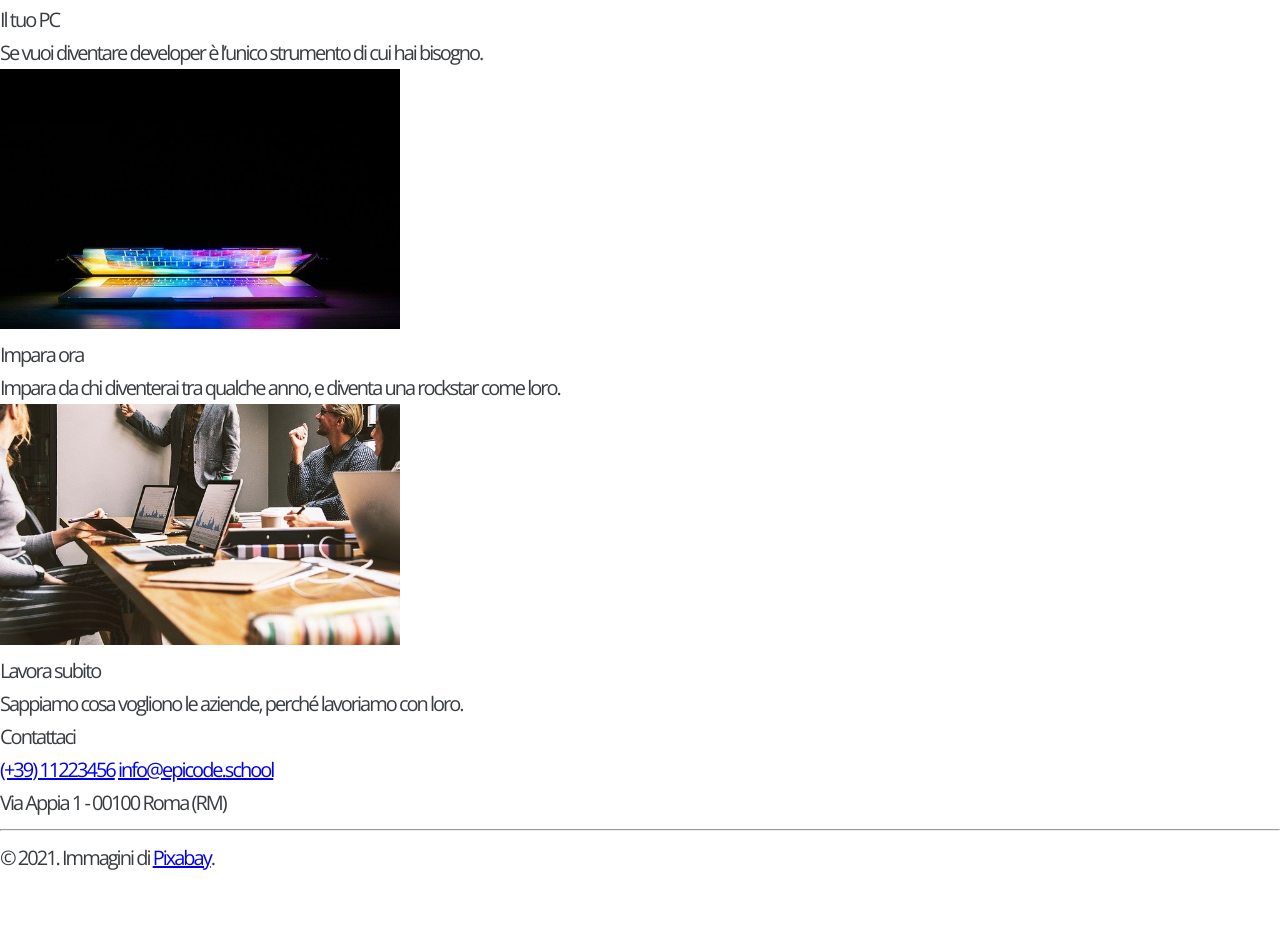
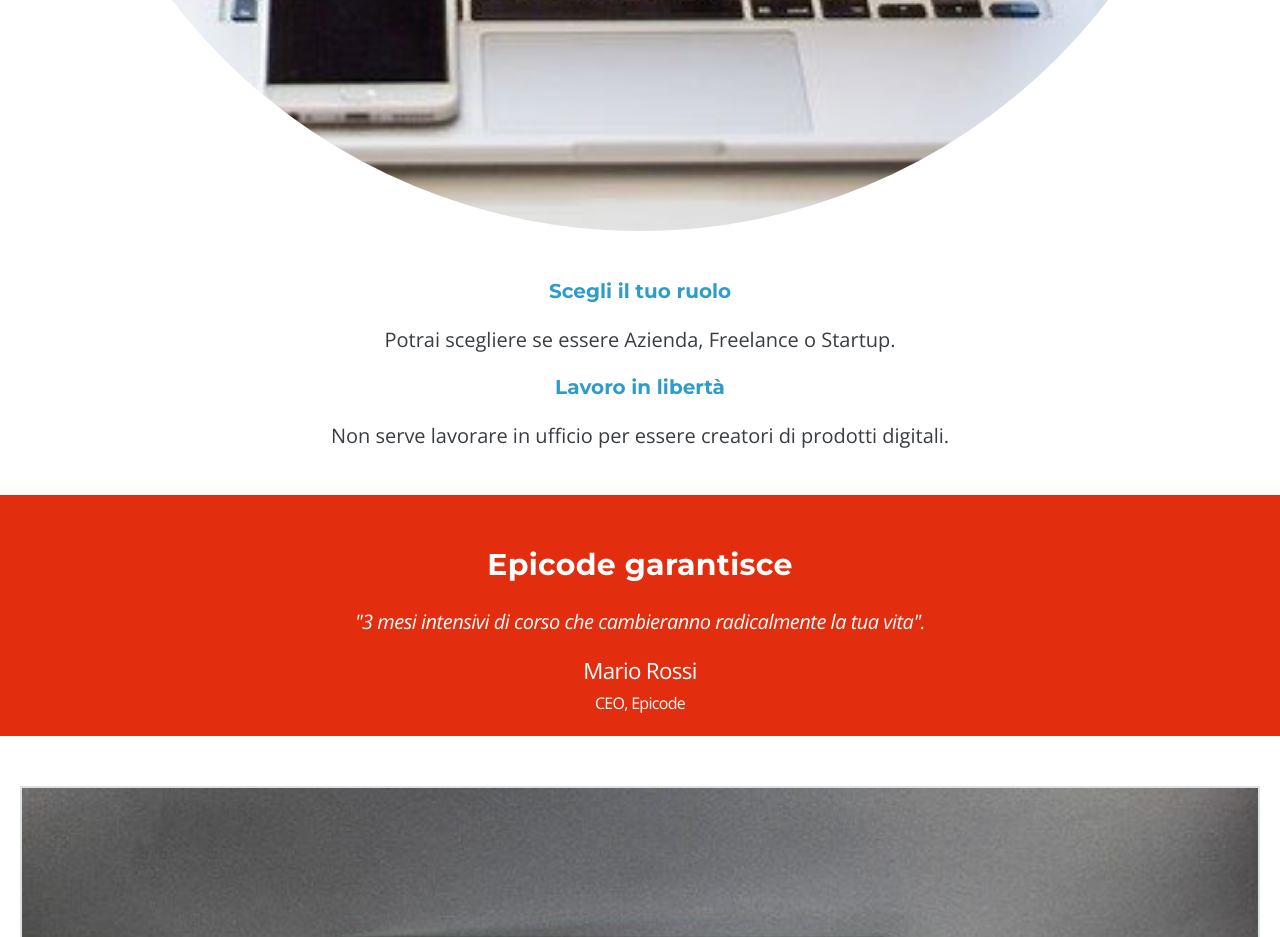
Before and after one commit to Luigi9665/U1-W1-D5-PROGETTO, a plain HTML site: page index.html in a window 1280 px wide. Shown: the part 1549-2486 px from the top of the page. Before the commit the page ends 2423 px from the top, so only its background shows below. Drawn offline with nearby package versions, Linux system fonts and the light colour scheme.

Commit message:
stile e struttura quasi completi

```diff
--- a/assets/css/style.css
+++ b/assets/css/style.css
@@ -11,9 +11,6 @@ body {
   font-size: 1.25rem;
 }
 
-img {
-  max-width: 400px;
-}
 /* header */
 header {
   line-height: 1.5;
@@ -63,10 +60,140 @@ header {
 }
 
 /* main */
+main {
+  text-align: center;
+}
 
 .sotto-titoli {
-  text-align: center;
   padding: 35px 20px 28px 20px;
 }
 
+.sotto-titoli h4 {
+  font-family: "Montserrat", sans-serif;
+  color: #2c9dca;
+  font-size: 1em;
+  letter-spacing: 0px;
+}
+
+.sotto-titoli p {
+  font-size: 1em;
+  letter-spacing: 0px;
+  padding-block: 15px;
+}
+
+#logo-pc {
+  text-align: center;
+  padding-inline: 50px;
+}
+
+#logo-pc img {
+  border-radius: 50%;
+  width: 100%;
+}
+
+/* testimonial */
+
+.blocco-rosso {
+  background-color: #e22d0e;
+  padding-block: 45px 20px;
+}
+.testimonial h2 {
+  font-family: "Montserrat", sans-serif;
+  color: white;
+  font-size: 1.5em;
+  letter-spacing: 0.3px;
+}
+
+.testimonial p {
+  padding: 15px;
+  font-style: italic;
+  color: white;
+  font-size: 1em;
+  letter-spacing: -0.5px;
+  padding-block: 15px;
+}
+
+#ceo p {
+  font-size: 0.8em;
+  color: white;
+  letter-spacing: -0.7px;
+}
+
+#ceo .mario {
+  letter-spacing: -0.7px;
+  font-size: 1.4em;
+  color: white;
+}
+
+/* card */
+
+#card {
+  padding: 20px;
+}
+
+#card img {
+  width: 100%;
+}
+
+#card .card {
+  border: 2px solid #dee1e3;
+  margin-top: 30px;
+}
+
+#card .card h4 {
+  font-family: "Montserrat", sans-serif;
+  color: #2c9dca;
+  font-size: 1em;
+  letter-spacing: 0px;
+}
+
+#card .card p {
+  font-size: 1em;
+  letter-spacing: -0.8px;
+  padding: 15px 20px 30px;
+}
+
 /* footer */
+
+footer div {
+  background-color: #25a2c3;
+  color: white;
+  text-align: center;
+  padding: 40px;
+  margin-top: 40px;
+}
+
+footer div h2 {
+  font-family: "Montserrat", sans-serif;
+  font-size: 2em;
+  letter-spacing: 0px;
+}
+
+footer #contatti {
+  padding: 25px 30px 25px;
+  margin-top: 0px;
+}
+
+footer p {
+  font-size: 0.9em;
+  color: #c8e7f0;
+}
+
+footer div a {
+  color: #c8e7f0;
+}
+
+footer i {
+  letter-spacing: 1.2px;
+  font-size: 0.8em;
+}
+
+footer .back-icon {
+  display: inline-block;
+  padding: 0;
+  margin: 0;
+  width: 25px;
+  height: 25px;
+  background-color: white;
+  border-radius: 3px;
+}
--- a/index.html
+++ b/index.html
@@ -54,10 +54,12 @@
       <!-- sezione blocco rosso -->
       <section>
         <div class="blocco-rosso">
-          <h2>Epicode garantisce</h2>
-          <p>"3 mesi intensivi di corso che cambieranno radicalmente la tua vita".</p>
+          <div class="testimonial">
+            <h2>Epicode garantisce</h2>
+            <p>"3 mesi intensivi di corso che cambieranno radicalmente la tua vita".</p>
+          </div>
           <div id="ceo">
-            <p><span>Mario Rossi</span><br />CEO, Epicode</p>
+            <p><span class="mario">Mario Rossi</span><br />CEO, Epicode</p>
           </div>
         </div>
       </section>
@@ -87,9 +89,15 @@
         <h2>Contattaci</h2>
         <!-- contatti -->
         <div id="contatti">
-          <a href="#">(+39) 11223456</a>
-          <a href="mailto:info@epicode.school">info@epicode.school</a>
-          <p>Via Appia 1 - 00100 Roma (RM)</p>
+          <div class="back-icon">
+            <p><i class="fas fa-phone" style="color: #25a2c3 ;" ></i></div> <a href="#">(+39) 11223456</a></p>
+
+          <div class="back-icon">
+            <p>
+              <i class="fas fa-envelope" style="color: #25a2c3 ;"></i></div>
+              <a href="mailto:info@epicode.school">info@epicode.school</a>
+            </p><div id="contenitore">
+            <div class="back-icon" ><p><i class="fas fa-location-arrow" style="color: #25a2c3 ;"></i></p></div><p> Via Appia 1 - 00100 Roma (RM)</p></div>
         </div>
         <hr />
         <!-- copyright -->
```
